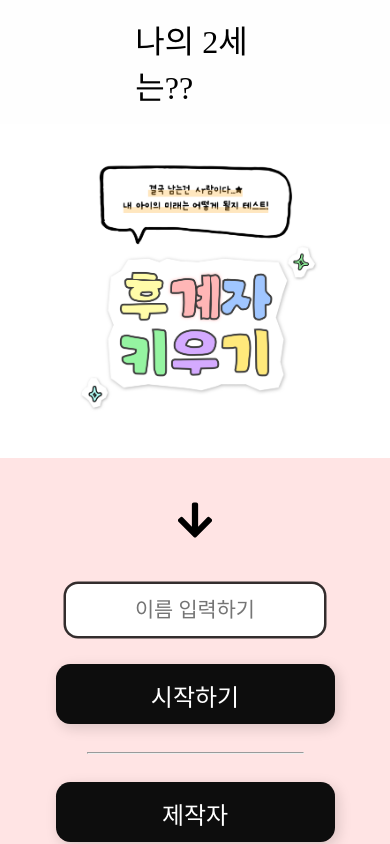
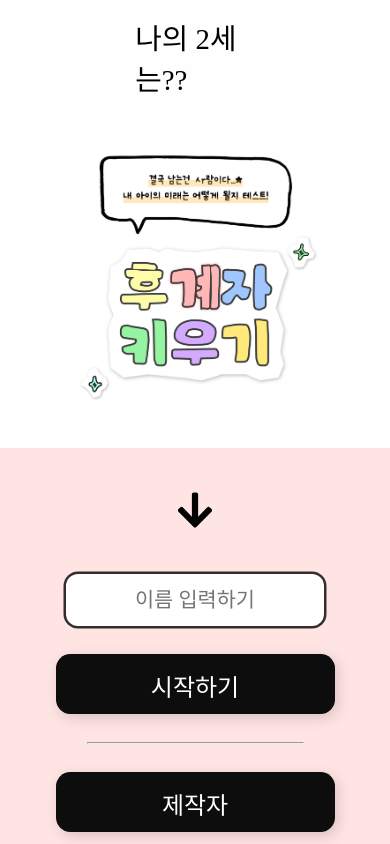
Before and after one commit to ds5105119/Skrr, a Next.js app: page / in a window 390 px wide. Shown: the top 844 px of the page. Built offline with nearby package versions, Linux system fonts and the light colour scheme; a web font is replaced by a local one.

Commit message:
mobile font size change

```diff
--- a/src/app/page.module.css
+++ b/src/app/page.module.css
@@ -173,6 +173,6 @@
     }
 
     .headertext {
-        font-size: 2rem;
+        font-size: 1.8rem;
     }
 }
```
